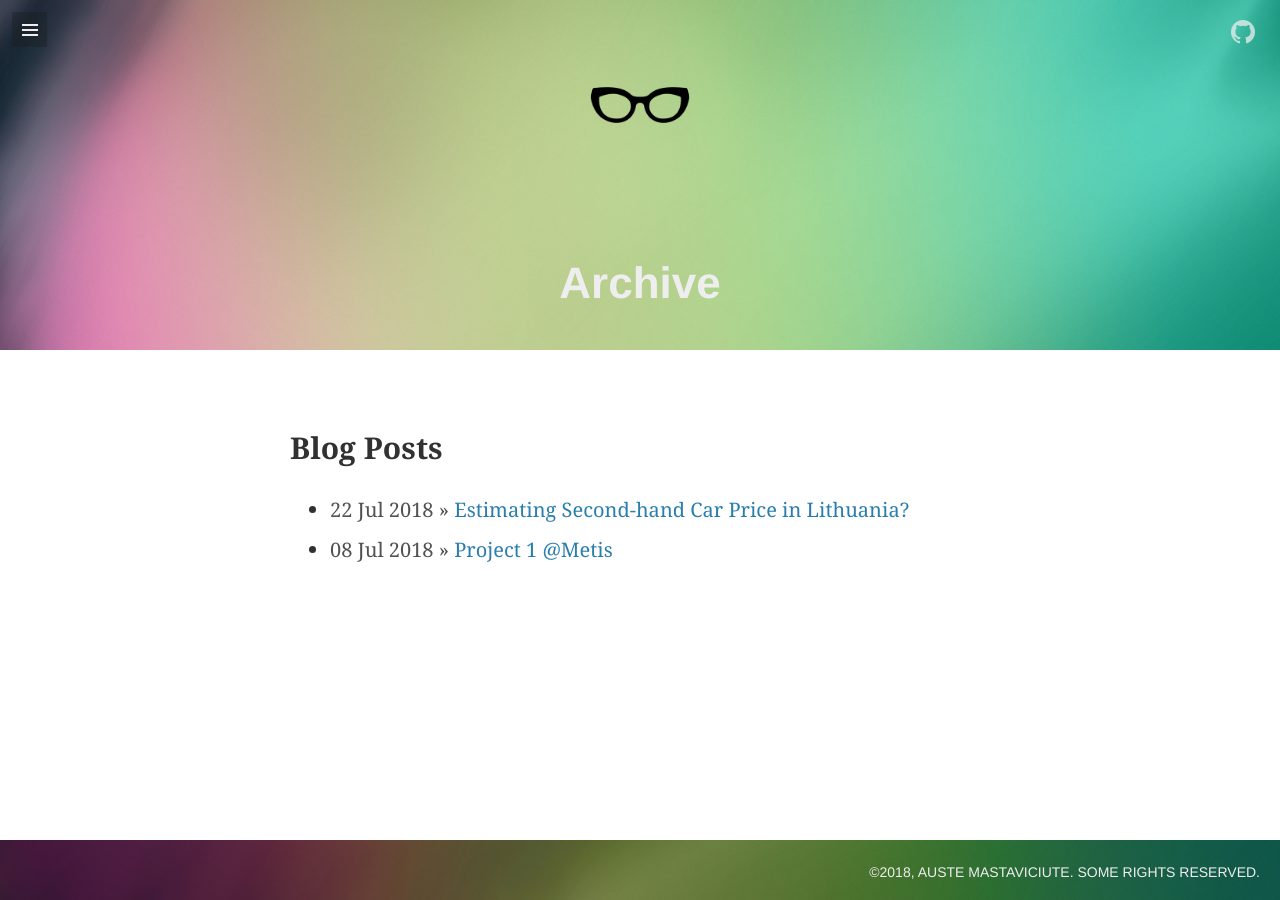
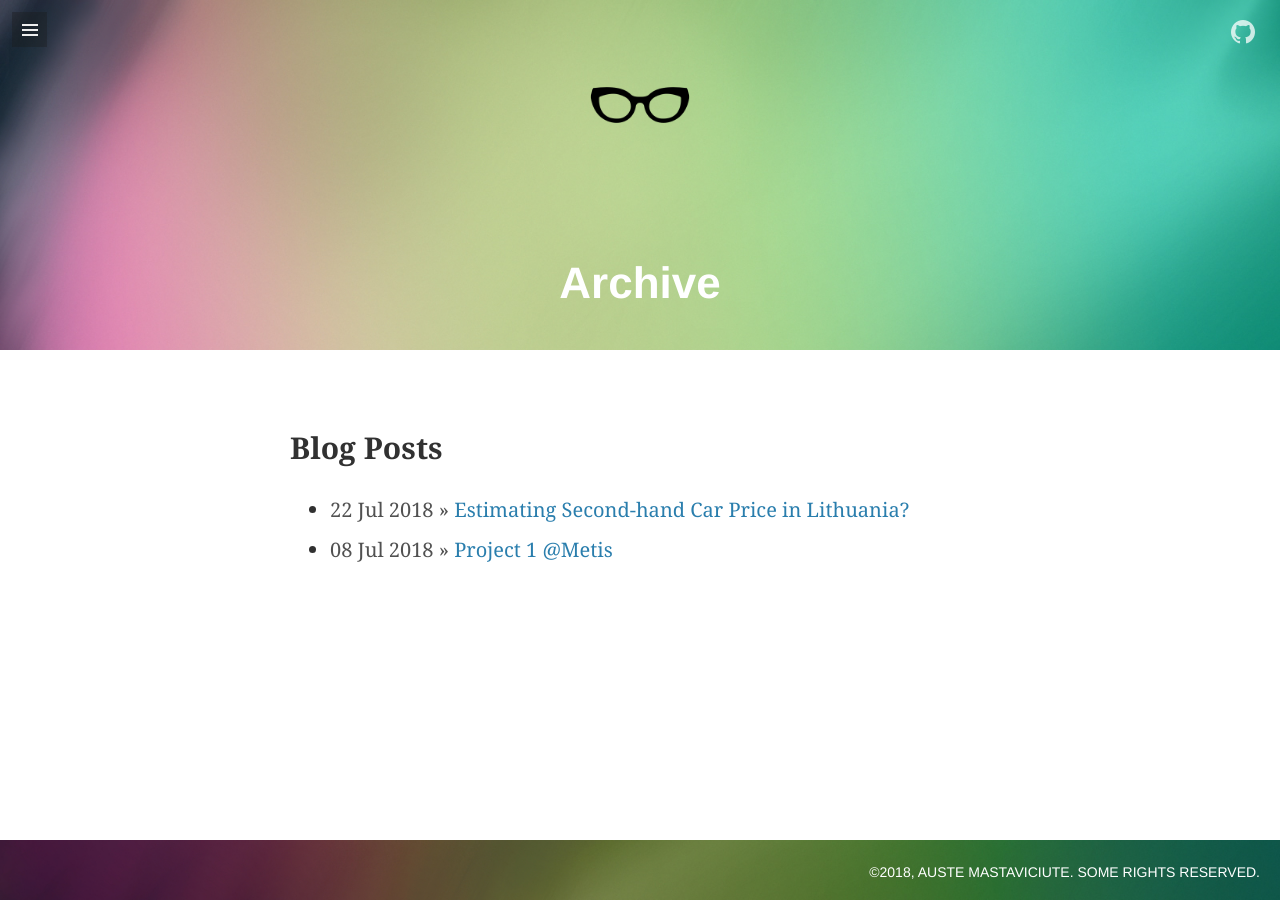
Before and after one commit to Auste1989/Auste1989.github.io, a Jekyll site: the page built from archive.md, in a window 1280 px wide. Built offline with Jekyll 4.4.1, drawn with Linux system fonts in a browser that asks for light colours; some web fonts are replaced.

Commit message:
Changed clean colour to white

```diff
--- a/assets/css/default.css
+++ b/assets/css/default.css
@@ -325,12 +325,12 @@ pre code {
 }
 
 .clean {
-	color: #eee;
+	color: #fff;
 	background-color: #888;
 }
 
 .clean a {
-	color: #eee;
+	color: #fff;
 }
 
 .dark, .dark a {
```
